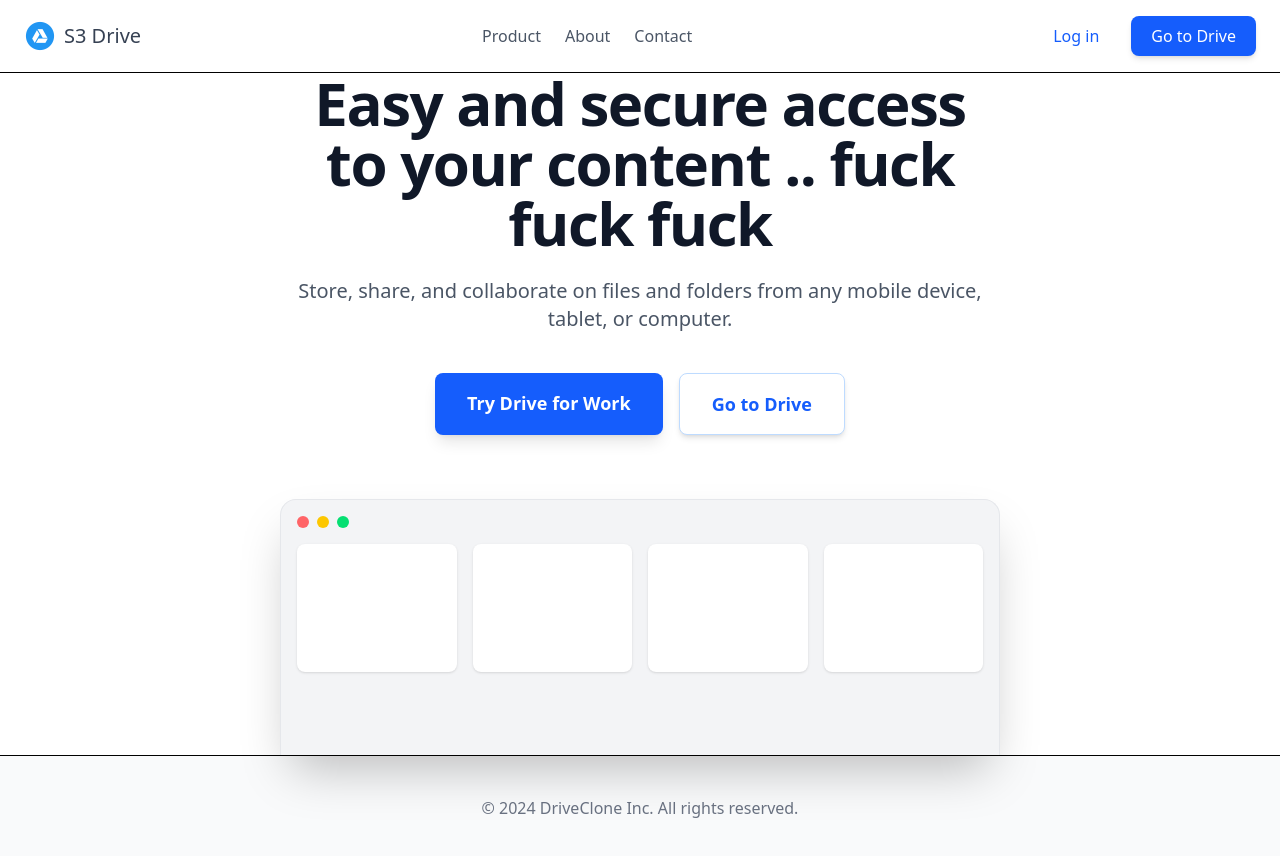
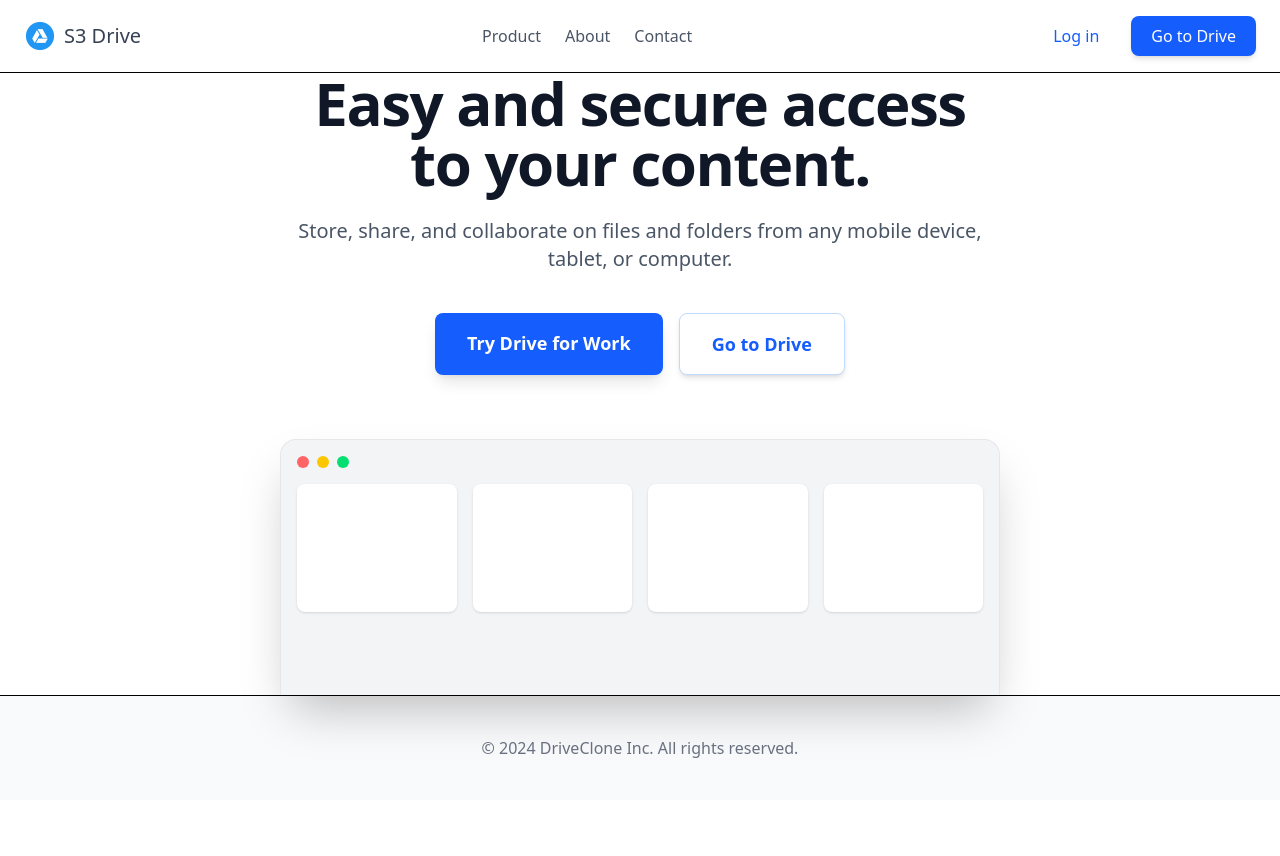
Before and after one commit to Joshi-labs/s3-drive, a React app in the folder frontend/: page / in a window 1280 px wide. Shown: the top 856 px of the page. After the commit the page ends 800 px from the top, so only its background shows below. Built offline with nearby package versions, Linux system fonts and the light colour scheme; the HTML template or start-up script is replaced by a standard one.

Commit message:
landigpage fix [prod]

```diff
--- a/frontend/src/pages/LandingPage.jsx
+++ b/frontend/src/pages/LandingPage.jsx
@@ -9,7 +9,7 @@ const LandingPage = () => (
     <main className="flex-grow flex items-center justify-center">
       <div className="text-center max-w-3xl px-6">
         <h1 className="text-5xl md:text-6xl font-bold text-gray-900 mb-6 tracking-tight">
-          Easy and secure access to your content .. fuck fuck fuck
+          Easy and secure access to your content.
         </h1>
         <p className="text-xl text-gray-600 mb-10">
           Store, share, and collaborate on files and folders from any mobile device, tablet, or computer.
```
